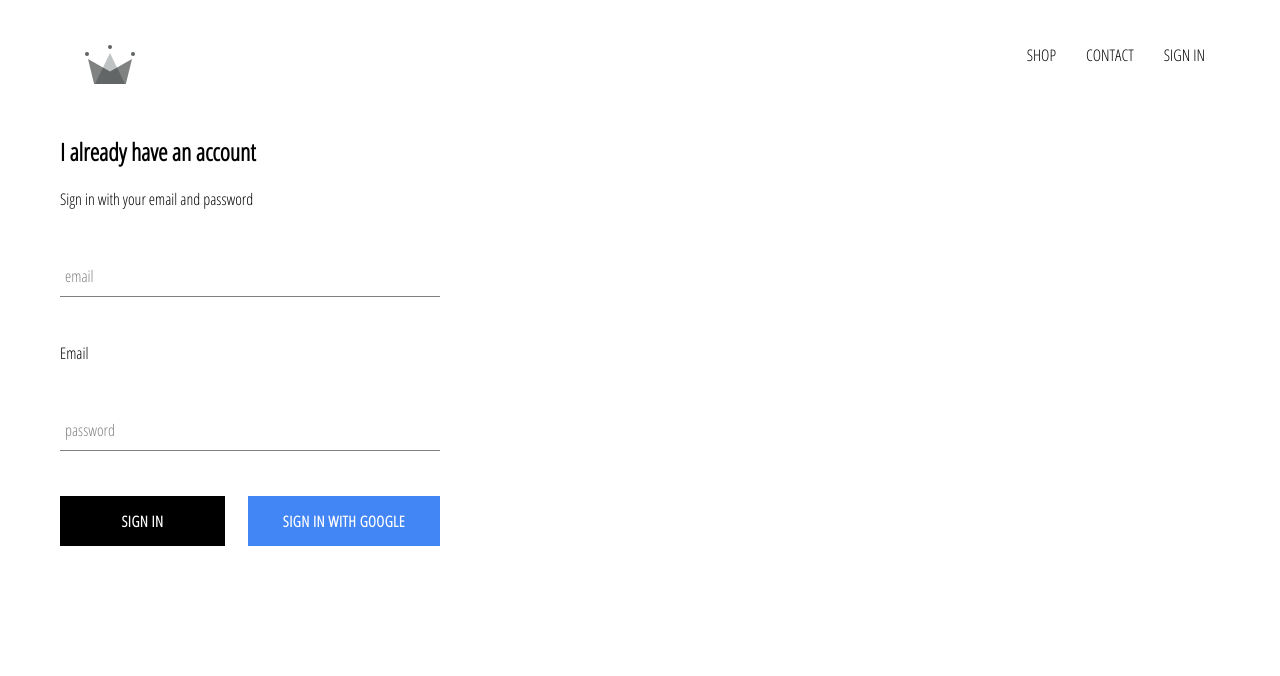
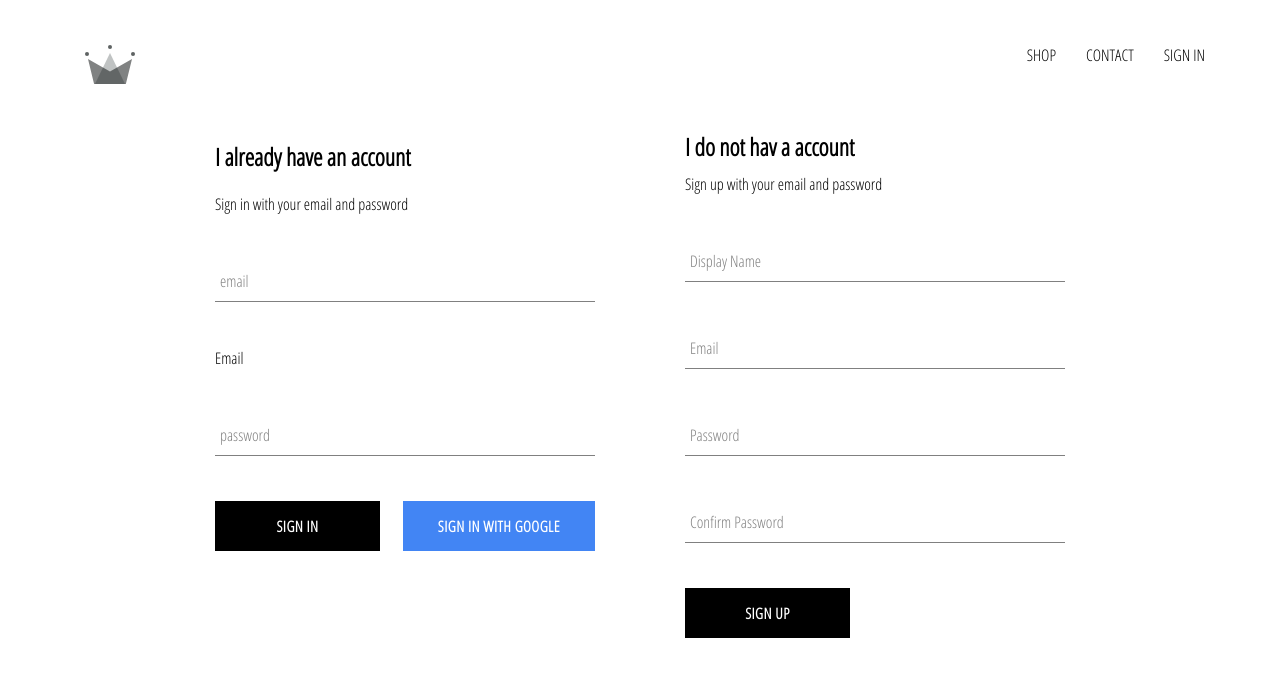
Before and after one commit to Artem6evelev/React-Redux-e-commerce, a React (Create React App) app: page /signin in a window 1280 px wide. Shown: the top 676 px of the page. Built offline with nearby package versions, Linux system fonts and the light colour scheme; no server answers.

Commit message:
implemented firebase utils included ability to store authentificated users into firestore database

```diff
--- a/src/App.js
+++ b/src/App.js
@@ -7,7 +7,7 @@
 import ShopPage from "./pages/shop/shop.component";
 import SignInAndSignUpPage from "./pages/sign-in-and-sign-up/sign-in-and-sign-up.component";
 import Header from "./components/header/header.component";
-import { auth } from "./firebase/firebase.utils";
+import { auth, createUserProfileDocument } from "./firebase/firebase.utils";
 
 class App extends React.Component {
   constructor() {
@@ -21,10 +21,22 @@
   unsubscribeFromAuth = null;
 
   componentDidMount() {
-    this.unsubscribeFromAuth = auth.onAuthStateChanged((user) => {
-      this.setState({ currentUser: user });
+    this.unsubscribeFromAuth = auth.onAuthStateChanged(async (userAuth) => {
+      if (userAuth) {
+        const userRef = await createUserProfileDocument(userAuth);
 
-      console.log(user);
+        userRef.onSnapshot((snapShot) => {
+          this.setState({
+            currentUser: {
+              id: snapShot.id,
+              ...snapShot.data(),
+            },
+          });
+        });
+        console.log(this.state);
+      }
+
+      this.setState({ currentUser: userAuth });
     });
   }
 
--- /dev/null
+++ b/src/components/sign-up/sign-up.component.jsx
@@ -0,0 +1,103 @@
+import React from "react";
+
+import FormInput from "../form-input/form-input.component";
+import CustomButton from "../custom-button/custom-button.component";
+
+import { auth, createUserProfileDocument } from "../../firebase/firebase.utils";
+
+import "./sign-up.component.styles.scss";
+
+class SignUp extends React.Component {
+  constructor() {
+    super();
+
+    this.state = {
+      displayName: "",
+      email: "",
+      password: "",
+      confirmPassword: "",
+    };
+  }
+
+  handleSubmit = async (event) => {
+    event.preventDefault();
+
+    const { displayName, email, password, confirmPassword } = this.state;
+
+    if (password != confirmPassword) {
+      alert("password don't match");
+      return;
+    }
+
+    try {
+      const { user } = await auth.createUserWithEmailAndPassword(
+        email,
+        password
+      );
+
+      this.setState({
+        displayName: "",
+        email: "",
+        password: "",
+        confirmPassword: "",
+      });
+
+      await createUserProfileDocument(user, { displayName });
+    } catch (error) {
+      console.error(error);
+    }
+  };
+
+  handleChange = (event) => {
+    const { name, value } = event.target;
+
+    this.setState({ [name]: value });
+  };
+
+  render() {
+    const { displayName, email, password, confirmPassword } = this.state;
+    return (
+      <div className="sign-up">
+        <h2 className="title">I do not hav a account</h2>
+        <span>Sign up with your email and password</span>
+        <form className="sign-up-form" onSubmit={this.handleSubmit}>
+          <FormInput
+            type="text"
+            name="displayName"
+            value={displayName}
+            onChange={this.handleChange}
+            label="Display Name"
+            required
+          />
+          <FormInput
+            type="email"
+            name="email"
+            value={email}
+            onChange={this.handleChange}
+            label="Email"
+            required
+          />
+          <FormInput
+            type="password"
+            name="password"
+            value={password}
+            onChange={this.handleChange}
+            label="Password"
+            required
+          />
+          <FormInput
+            type="password"
+            name="confirmPassword"
+            value={confirmPassword}
+            onChange={this.handleChange}
+            label="Confirm Password"
+            required
+          />
+          <CustomButton type="submit">SIGN UP</CustomButton>
+        </form>
+      </div>
+    );
+  }
+}
+
+export default SignUp;
--- /dev/null
+++ b/src/components/sign-up/sign-up.component.styles.scss
@@ -0,0 +1,9 @@
+.sign-up {
+    display: flex;
+    flex-direction: column;
+    width: 380px;
+
+    .title {
+      margin: 10px 0;
+    }
+  }
--- a/src/firebase/firebase.utils.js
+++ b/src/firebase/firebase.utils.js
@@ -1,6 +1,6 @@
 import firebase from "firebase/compat/app";
-import 'firebase/compat/firestore';
-import 'firebase/compat/auth';
+import "firebase/compat/firestore";
+import "firebase/compat/auth";
 
 const config = {
   apiKey: "AIzaSyBsfcm5UjKHRBDuQl3_Qrur1KgMoMgbqkk",
@@ -9,6 +9,33 @@
   storageBucket: "gki-assignment.appspot.com",
   messagingSenderId: "1074755413586",
   appId: "1:1074755413586:web:2503aa4f2decf9744ce18b",
+};
+
+//API request to Firebase
+export const createUserProfileDocument = async (userAuth, additionalData) => {
+  if (!userAuth) return;
+
+  const userRef = firestore.doc(`users/${userAuth.uid}`);
+
+  const snapShot = await userRef.get();
+
+  if (!snapShot.exists) {
+    const { displayName, email } = userAuth;
+    const createAt = new Date();
+
+    try {
+      await userRef.set({
+        displayName,
+        email,
+        createAt,
+        ...additionalData,
+      });
+    } catch (error) {
+      console.log("error creating user", error.message);
+    }
+  }
+
+  return userRef;
 };
 
 firebase.initializeApp(config);
--- a/src/pages/sign-in-and-sign-up/sign-in-and-sign-up.component.jsx
+++ b/src/pages/sign-in-and-sign-up/sign-in-and-sign-up.component.jsx
@@ -1,12 +1,14 @@
 import React from "react";
 
 import SignIn from "../../components/sign-in/sign-in.component";
+import SignUp from "../../components/sign-up/sign-up.component";
 
 import "./sign-in-and-sign-up.styles.scss";
 
 const SignInAndSignUpPage = () => (
   <div className="sign-in-and-sign-up">
     <SignIn />
+    <SignUp />
   </div>
 );
 
--- a/src/pages/sign-in-and-sign-up/sign-in-and-sign-up.styles.scss
+++ b/src/pages/sign-in-and-sign-up/sign-in-and-sign-up.styles.scss
@@ -0,0 +1,6 @@
+.sign-in-and-sign-up {
+    width: 850px;
+    display: flex;
+    justify-content: space-between;
+    margin: 30px auto;
+  }
```
